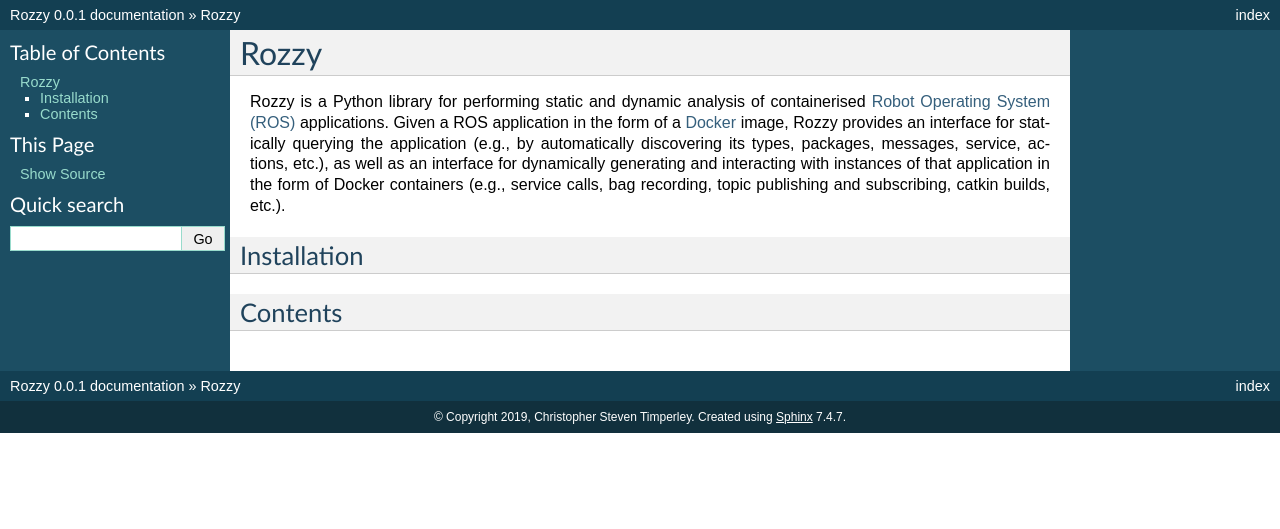
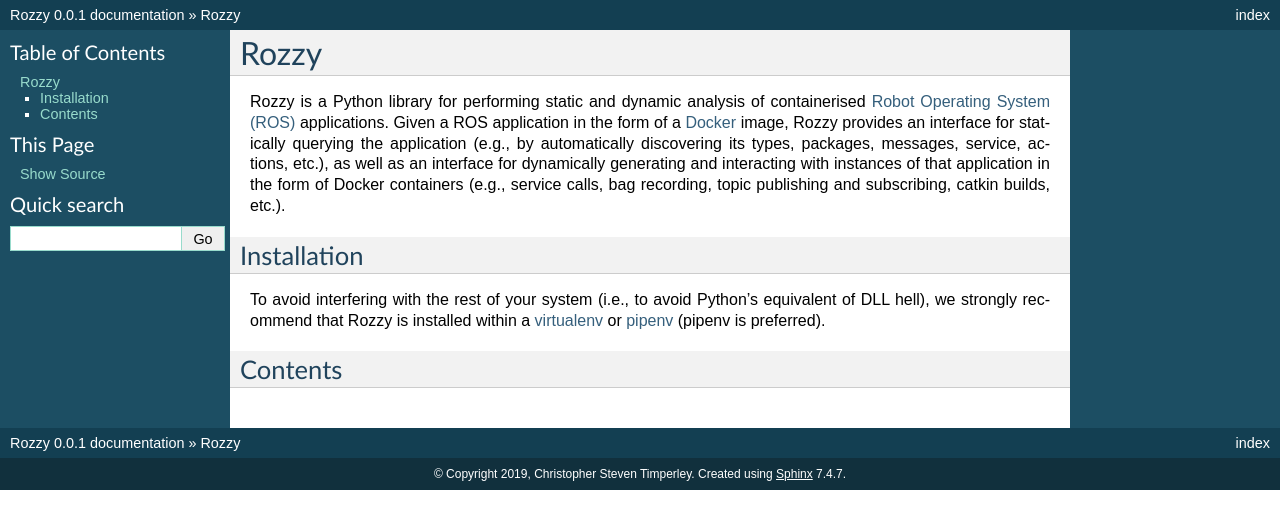
Before and after one commit to cmu-rss-lab/roswire, a Sphinx documentation site: the page built from docs/index.rst, in a window 1280 px wide. Shown: the top 529 px of the page. Built offline with Sphinx 7.4.7, drawn with Linux system fonts in a browser that asks for light colours.

Commit message:
added installation note

```diff
--- a/docs/index.rst
+++ b/docs/index.rst
@@ -17,6 +17,11 @@
 Installation
 ------------
 
+To avoid interfering with the rest of your system (i.e., to avoid Python's
+equivalent of DLL hell), we strongly recommend that
+Rozzy is installed within a
+`virtualenv <https://virtualenv.pypa.io/en/latest/>`_ or
+`pipenv <https://pipenv.readthedocs.io/en/latest/>`_ (pipenv is preferred).
 
 
 
```
